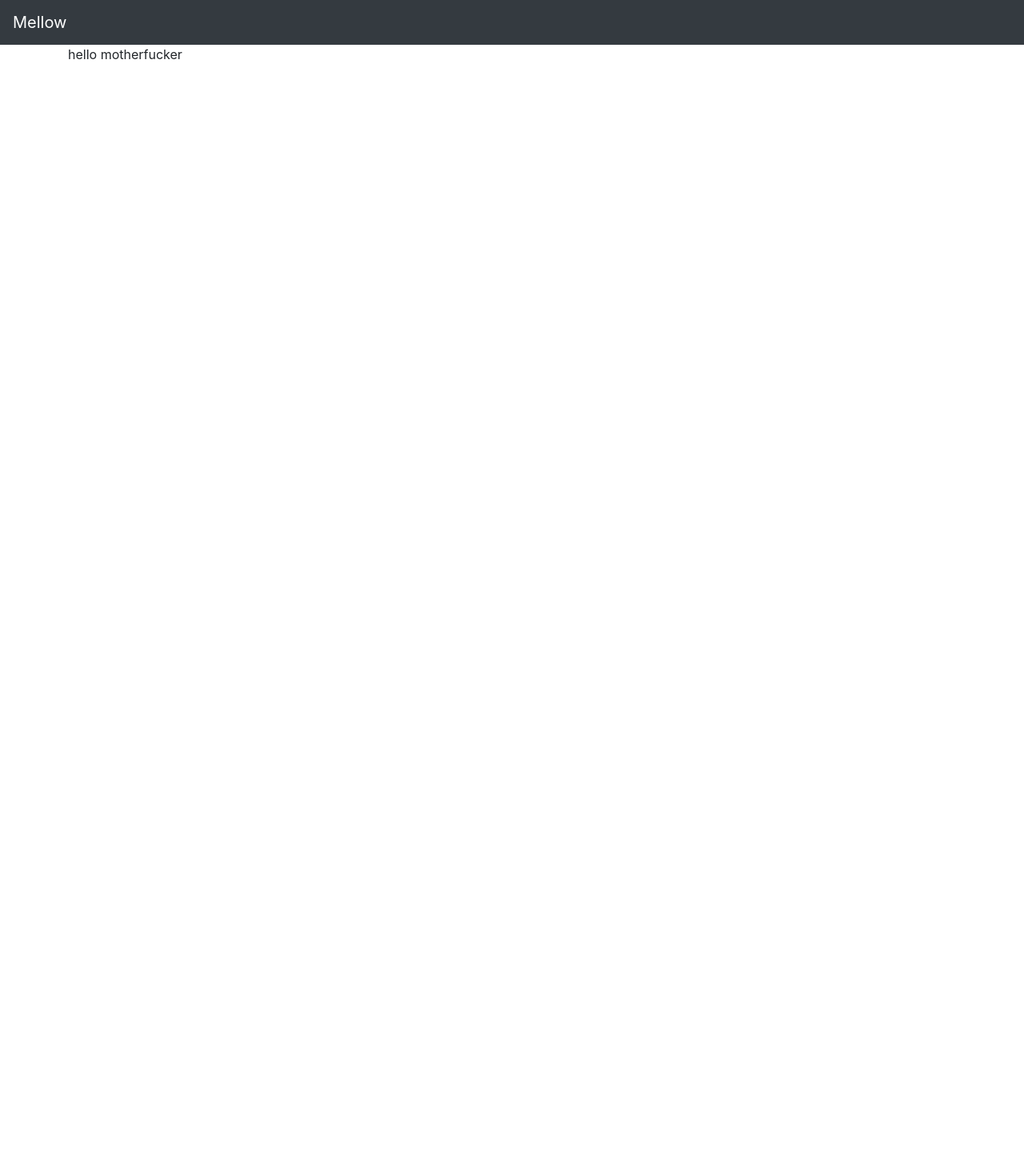
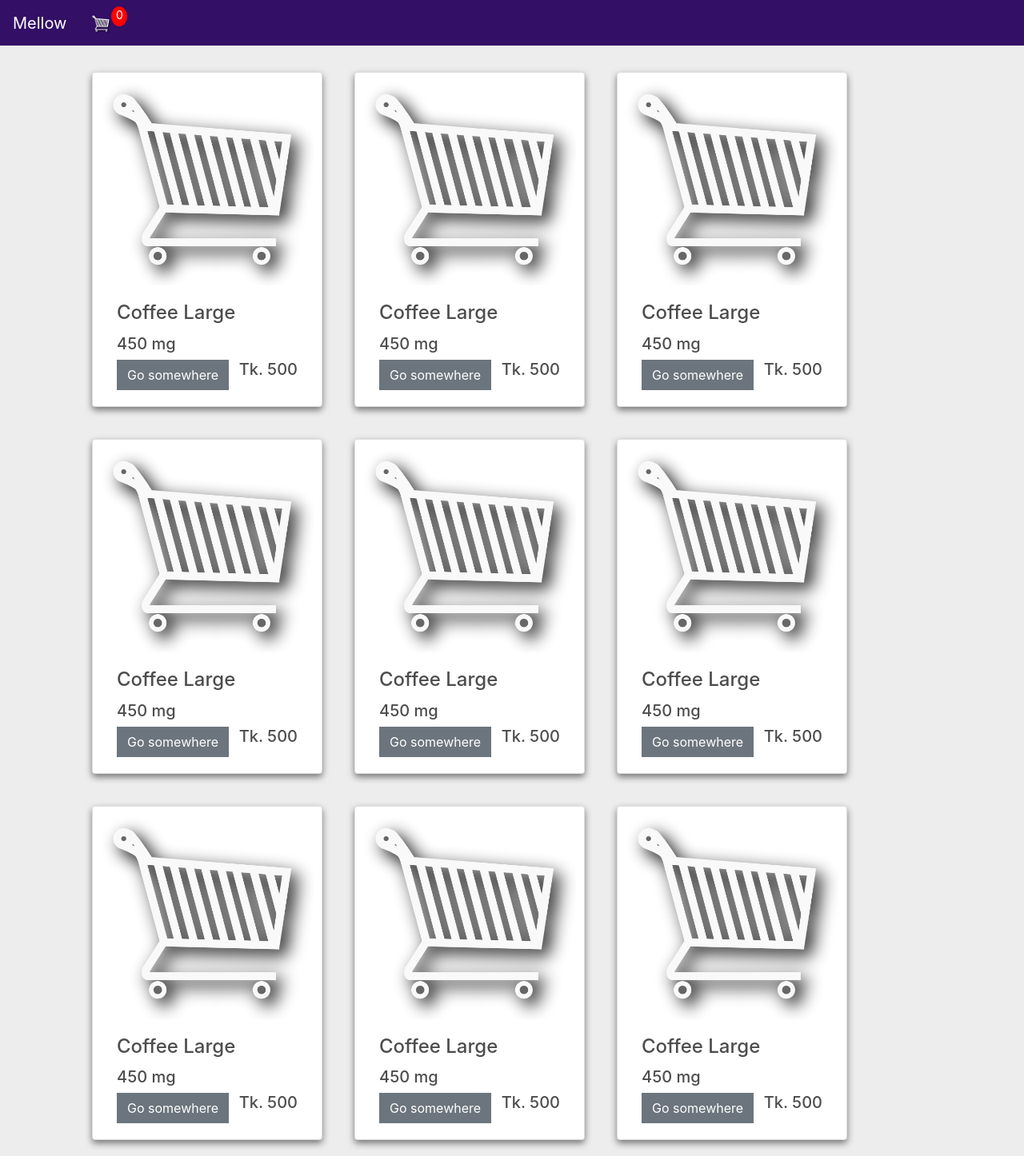
Before and after one commit to abusayed10809/ecommerce_django, a Django app: page / in a window 1280 px wide. Shown: the whole page at 80% size. Before the commit the page ends 74 px from the top, so only its background shows below. Run offline with Django 3.2, Linux system fonts and the light colour scheme; some libraries are stand-ins or nearby versions.

Commit message:
some css work

```diff
--- a/ecommerce/settings.py
+++ b/ecommerce/settings.py
@@ -128,3 +128,8 @@ USE_TZ = True
 
 STATIC_URL = '/static/'
 STATIC_ROOT = os.path.join(BASE_DIR, 'staticfiles')
+
+# THIS PART IS IMPORTANT FOR LOADING STATIC FILES
+STATICFILES_DIRS = [
+    os.path.join(BASE_DIR, 'static'),
+]
--- a/static/css/main.css
+++ b/static/css/main.css
@@ -6,12 +6,13 @@
 }
 
 .container{
+	width: 100%;
+	margin: 70px auto;
 	position: relative;
-	margin-top: 70px;
 }
 
 body{
-	background-color: hsl(0, 0%, 95%);
+	background-color: hsl(0, 0%, 93%);
 }
 
 h1,h2,h3,h4,h5,h6{
@@ -21,7 +22,7 @@ h1,h2,h3,h4,h5,h6{
 .box-element{
 	box-shadow:hsl(0, 0%, 80%) 0 0 16px;
 	background-color: rgb(255, 255, 255);
-	border-radius: 4px;
+	border-radius: 8px;
 	padding: 10px;
 }
 
@@ -39,7 +40,7 @@ h1,h2,h3,h4,h5,h6{
 
 .bg-dark{
 	/* background-color: #4f868c!important; */
-	background-color: darkslateblue;
+	background-color: #330f66!important;
 }
 
 #cart-icon{
@@ -93,15 +94,12 @@ h1,h2,h3,h4,h5,h6{
     padding-bottom: 10px;
     margin-bottom: 10px;
     border-bottom: 1px solid #ececec;
-
 }
 
 .quantity{
 	display: inline-block;
 	font-weight: 700;
 	padding-right:10px;
-
-
 }
 
 .chg-quantity{
@@ -113,10 +111,27 @@ h1,h2,h3,h4,h5,h6{
 }
 
 .chg-quantity:hover{
-	opacity: .6;
+	opacity: 10;
 }
 
 
-.hidden{
+/* .hidden{
 	display: none!important;
+} */
+
+.card-shadow{
+	box-shadow: 0 4px 8px 0 rgba(0,0,0,0.5);
+	background-color: #ffffff;
 }
+
+.card{
+	float: left;
+	width: 18rem;
+	padding: 0 10px;
+	margin: 20px;
+}
+
+.card-rows{
+	width: 100%;
+	margin: 10px;
+}
--- a/store/templates/store/main.html
+++ b/store/templates/store/main.html
@@ -8,9 +8,18 @@
     <meta name="viewport" content="width=device-width, initial-scale=1.0">
 
     <title>Mellow-Shop</title>
+
 <!-- bootstrap -->
     <link rel="stylesheet" href="https://stackpath.bootstrapcdn.com/bootstrap/4.5.2/css/bootstrap.min.css"
     integrity="sha384-JcKb8q3iqJ61gNV9KGb8thSsNjpSL0n8PARn9HuZOnIxN0hoP+VmmDGMN5t9UJ0Z" crossorigin="anonymous">
+
+    <link rel="stylesheet" type="text/css" href="{% static 'css/main.css' %}">
+
+    <!-- <style>
+        .bg-dark {
+          background-color: #330f66!important;
+        }
+    </style> -->
 
 </head>
 <body>
@@ -21,7 +30,12 @@
         <!-- <ul class="d-none navbar-nav mr-auto">
 
         </ul> -->
-
+        <div class="form-inline my-2 my-lg-0">
+            <a href="{% url 'cart' %}">
+                <img id="cart-icon" src="{% static 'images/cart.png' %}">
+            </a>
+            <p id="cart-total">0</p>
+        </div>
     </nav>
 
     <div class="container">
--- a/store/templates/store/store.html
+++ b/store/templates/store/store.html
@@ -1,7 +1,114 @@
 {% extends 'store/main.html' %}
+{% load static %}
 
 {% block content %}
+<div class="card-rows">
+    <div class="card card-shadow">
+        <img class="card-img-top" src="{% static 'images/cart.png' %}" alt="Card image">
+        <div class="card-body">
+            <h4 class="card-title">Coffee Large</h5>
+            <h5>450 mg</h5>
+            <div style="display: flex; justify-content: space-between;">
+                <a href="#" class="btn btn-secondary" >Go somewhere</a>
+                <h5>Tk. 500</h5>
+            </div>
+        </div>
+    </div>
 
-    hello motherfucker
+    <div class="card card-shadow">
+        <img class="card-img-top" src="{% static 'images/cart.png' %}" alt="Card image">
+        <div class="card-body">
+            <h4 class="card-title">Coffee Large</h5>
+            <h5>450 mg</h5>
+            <div style="display: flex; justify-content: space-between;">
+                <a href="#" class="btn btn-secondary" >Go somewhere</a>
+                <h5>Tk. 500</h5>
+            </div>
+        </div>
+    </div>
 
+    <div class="card card-shadow">
+        <img class="card-img-top" src="{% static 'images/cart.png' %}" alt="Card image">
+        <div class="card-body">
+            <h4 class="card-title">Coffee Large</h5>
+            <h5>450 mg</h5>
+            <div style="display: flex; justify-content: space-between;">
+                <a href="#" class="btn btn-secondary" >Go somewhere</a>
+                <h5>Tk. 500</h5>
+            </div>
+        </div>
+    </div>
+
+    <div class="card card-shadow">
+        <img class="card-img-top" src="{% static 'images/cart.png' %}" alt="Card image">
+        <div class="card-body">
+            <h4 class="card-title">Coffee Large</h5>
+            <h5>450 mg</h5>
+            <div style="display: flex; justify-content: space-between;">
+                <a href="#" class="btn btn-secondary" >Go somewhere</a>
+                <h5>Tk. 500</h5>
+            </div>
+        </div>
+    </div>
+
+    <div class="card card-shadow">
+        <img class="card-img-top" src="{% static 'images/cart.png' %}" alt="Card image">
+        <div class="card-body">
+            <h4 class="card-title">Coffee Large</h5>
+            <h5>450 mg</h5>
+            <div style="display: flex; justify-content: space-between;">
+                <a href="#" class="btn btn-secondary" >Go somewhere</a>
+                <h5>Tk. 500</h5>
+            </div>
+        </div>
+    </div>
+
+    <div class="card card-shadow">
+        <img class="card-img-top" src="{% static 'images/cart.png' %}" alt="Card image">
+        <div class="card-body">
+            <h4 class="card-title">Coffee Large</h5>
+            <h5>450 mg</h5>
+            <div style="display: flex; justify-content: space-between;">
+                <a href="#" class="btn btn-secondary" >Go somewhere</a>
+                <h5>Tk. 500</h5>
+            </div>
+        </div>
+    </div>
+
+    <div class="card card-shadow">
+        <img class="card-img-top" src="{% static 'images/cart.png' %}" alt="Card image">
+        <div class="card-body">
+            <h4 class="card-title">Coffee Large</h5>
+            <h5>450 mg</h5>
+            <div style="display: flex; justify-content: space-between;">
+                <a href="#" class="btn btn-secondary" >Go somewhere</a>
+                <h5>Tk. 500</h5>
+            </div>
+        </div>
+    </div>
+
+    <div class="card card-shadow">
+        <img class="card-img-top" src="{% static 'images/cart.png' %}" alt="Card image">
+        <div class="card-body">
+            <h4 class="card-title">Coffee Large</h5>
+            <h5>450 mg</h5>
+            <div style="display: flex; justify-content: space-between;">
+                <a href="#" class="btn btn-secondary" >Go somewhere</a>
+                <h5>Tk. 500</h5>
+            </div>
+        </div>
+    </div>
+
+    <div class="card card-shadow">
+        <img class="card-img-top" src="{% static 'images/cart.png' %}" alt="Card image">
+        <div class="card-body">
+            <h4 class="card-title">Coffee Large</h5>
+            <h5>450 mg</h5>
+            <div style="display: flex; justify-content: space-between;">
+                <a href="#" class="btn btn-secondary" >Go somewhere</a>
+                <h5>Tk. 500</h5>
+            </div>
+        </div>
+    </div>
+</div>
 {% endblock content %}
```
